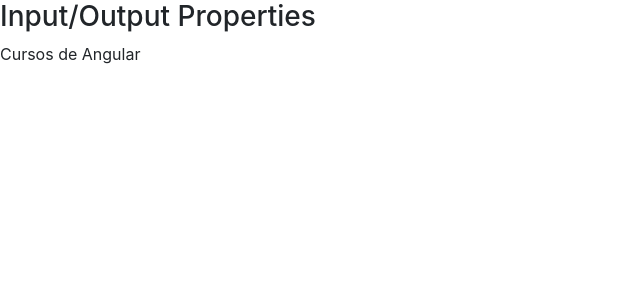
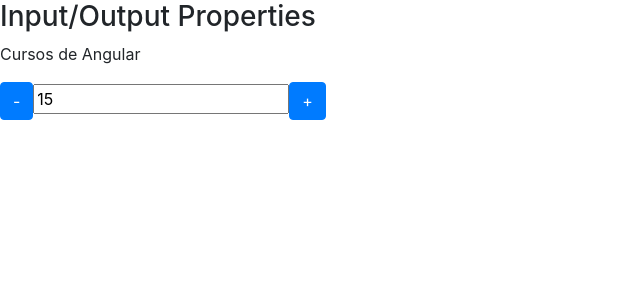
Before and after one commit to PauloNobre/data-binding-angular2, an Angular app: page / in a window 1280 px wide. Shown: the top 300 px of the page, without its empty margins (0-640 px from the left). Built offline with nearby package versions, Linux system fonts and the light colour scheme.

Commit message:
14: Emitindo Eventos com Output properties

```diff
--- a/src/app/app.module.ts
+++ b/src/app/app.module.ts
@@ -7,13 +7,15 @@
 import { AppComponent } from './app.component';
 import { DataBindingComponent } from './data-binding/data-binding.component';
 import { InputPropertyComponent } from './input-property/input-property.component';
+import { OutputPropertyComponent } from './output-property/output-property.component';
 
 
 @NgModule({
   declarations: [
     AppComponent,
     DataBindingComponent,
-    InputPropertyComponent
+    InputPropertyComponent,
+    OutputPropertyComponent
   ],
   imports: [
     BrowserModule,
--- a/src/app/data-binding/data-binding.component.html
+++ b/src/app/data-binding/data-binding.component.html
@@ -77,5 +77,10 @@
 
     <app-input-property [nomeCurso]="nomeDoCurso"></app-input-property>
     <!--<app-input-property [nome]="nomeDoCurso"></app-input-property>-->
+
+    <app-output-property [valor]="valorInicial"
+      (mudouValor)="onMudouValor($event)"></app-output-property>
+    <!-- <app-output-property valor="10"></app-output-property> -->
+
   </article>
 </section>
--- a/src/app/data-binding/data-binding.component.ts
+++ b/src/app/data-binding/data-binding.component.ts
@@ -17,6 +17,8 @@
   isMouseOver: boolean = false;
 
   nomeDoCurso: string = 'Cursos de Angular';
+
+  valorInicial: number = 15;
 
   constructor() { }
 
@@ -46,4 +48,8 @@
   onMouseOverOut() {
     this.isMouseOver = !this.isMouseOver;
   }
+
+  onMudouValor(evento) {
+    console.log(evento.novoValor);
+  }
 }
--- /dev/null
+++ b/src/app/output-property/output-property.component.html
@@ -0,0 +1,5 @@
+<div>
+  <button class="btn btn-primary" (click)="decrementa()">-</button>
+  <input type="text" [value]="valor" readonly/>
+  <button class="btn btn-primary" (click)="incrementa()">+</button>
+</div>
--- /dev/null
+++ b/src/app/output-property/output-property.component.ts
@@ -0,0 +1,29 @@
+import { Component, OnInit, Input, EventEmitter, Output } from '@angular/core';
+
+@Component({
+  selector: 'app-output-property',
+  templateUrl: './output-property.component.html',
+  styleUrls: ['./output-property.component.css']//,
+  //outputs: ['mudouValor']
+})
+export class OutputPropertyComponent implements OnInit {
+
+  @Input() valor: number = 0;
+
+  @Output() mudouValor = new EventEmitter();
+
+  constructor() { }
+
+  ngOnInit() {
+  }
+
+  incrementa() {
+    this.valor ++;
+    this.mudouValor.emit({novoValor: this.valor});
+  }
+
+  decrementa() {
+    this.valor --;
+    this.mudouValor.emit({novoValor: this.valor});
+  }
+}
```
Also changed, not shown: src/app/output-property/output-property.component.css (added), 1 other file (tests, documents, lock files or other folders).
